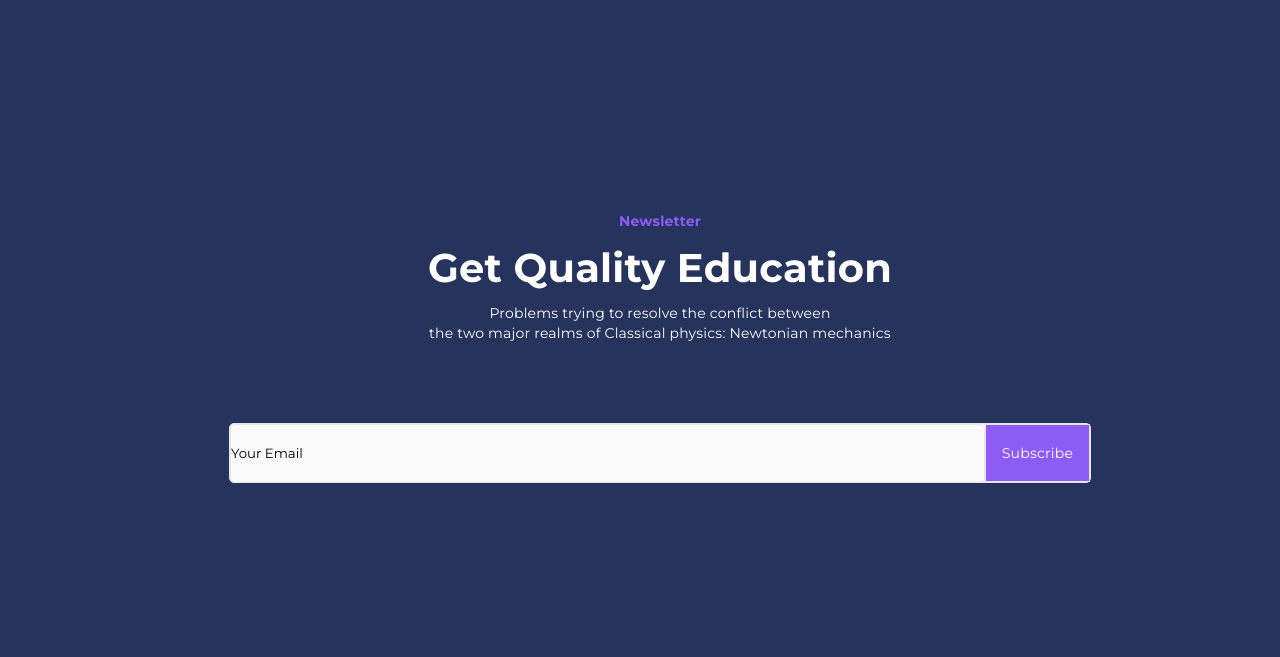
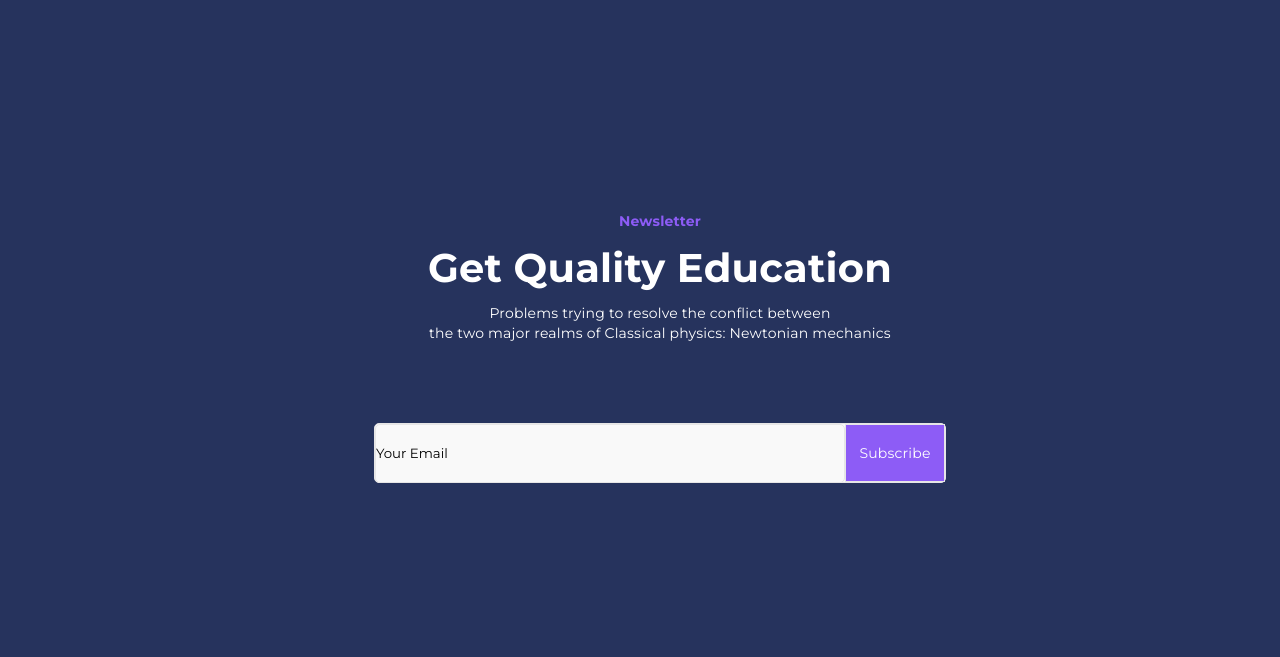
Before and after one commit to apsasinka/ReSTART_HighQualityCourses, a plain HTML site: page index.html in a window 1280 px wide. Shown: the part 5555-6212 px from the top of the page. Drawn offline with Linux system fonts and the light colour scheme.

Commit message:
Регулирование ширины email

```diff
--- a/css/style.css
+++ b/css/style.css
@@ -871,3 +871,8 @@ a:last-child {
         width: calc(100% - 57px)
     }
 }
+@media (min-width: 1000px){
+    .newsletter-email-row{
+        width: 570px;
+    }
+}
```
